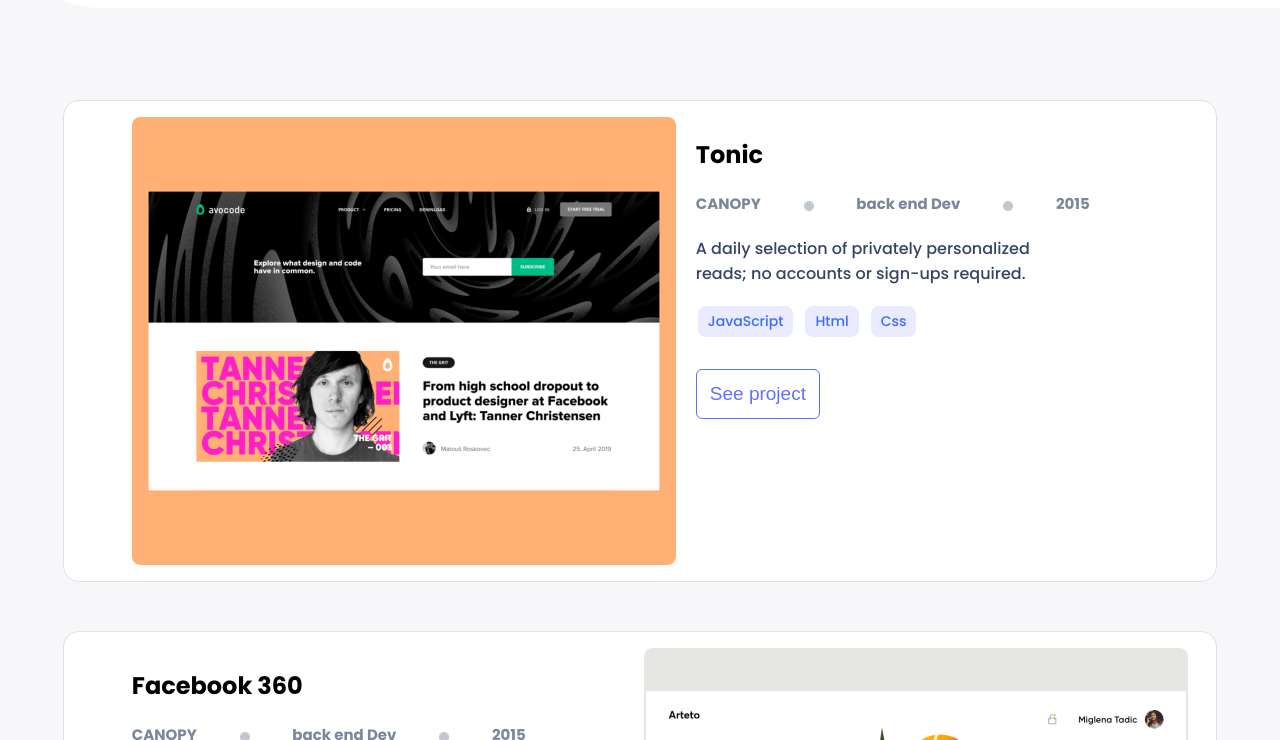
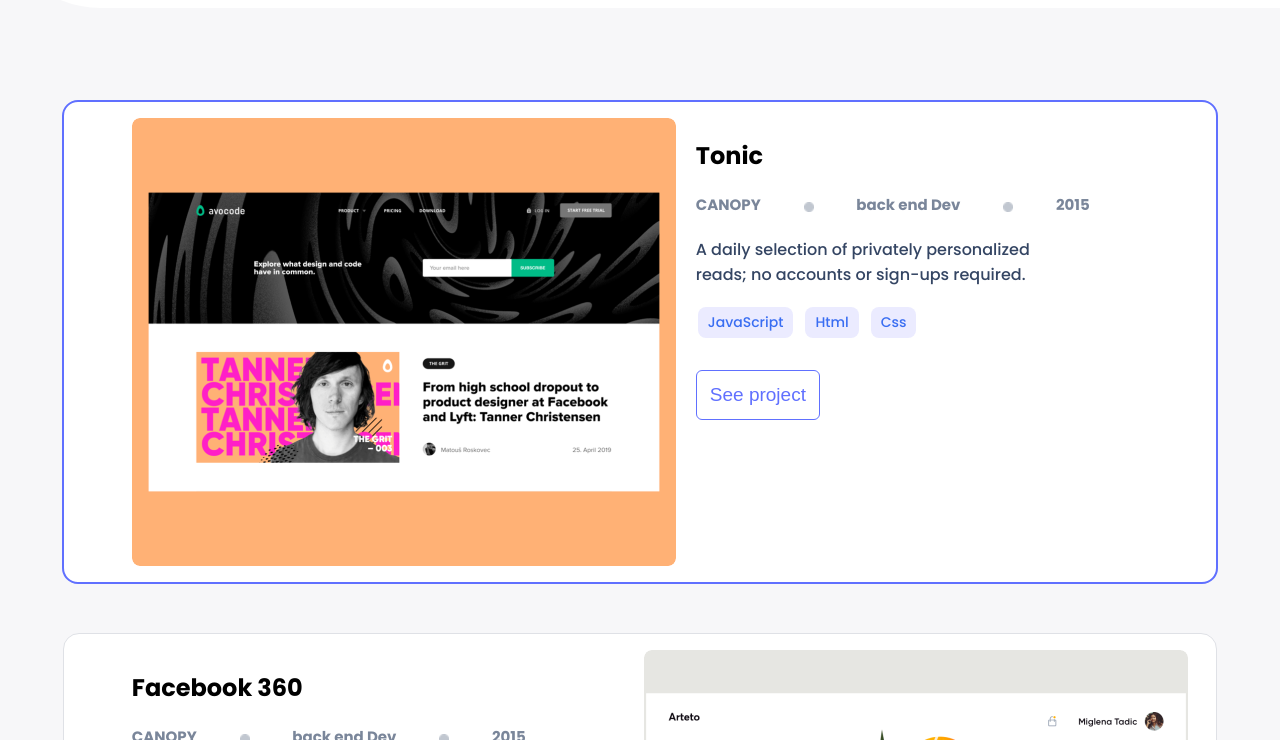
Before and after one commit to henrykgggg/my-portofolio, a website: page index.html in a window 1280 px wide. In both pictures the pointer is over the element 640 px from the left and 1034 px from the top of the page. Shown: the part 694-1434 px from the top of the page. Drawn offline with Linux system fonts and the light colour scheme.

Commit message:
add transition to cards

```diff
--- a/style.css
+++ b/style.css
@@ -165,6 +165,7 @@
   margin: 12px auto;
   border-radius: 16px;
   background-color: #fff;
+  transition: all 0.2s ease-in;
 }
 
 .btno {
@@ -394,6 +395,11 @@
     gap: 20px;
     margin: 0 auto;
   }
+ .card-contain:hover {
+
+    border: 2px solid #6070ff;
+
+  }
 
   .item2 {
     flex-direction: row-reverse;
```
